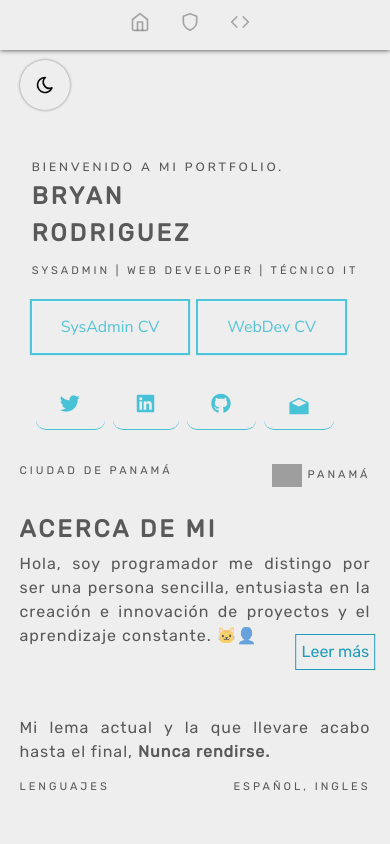
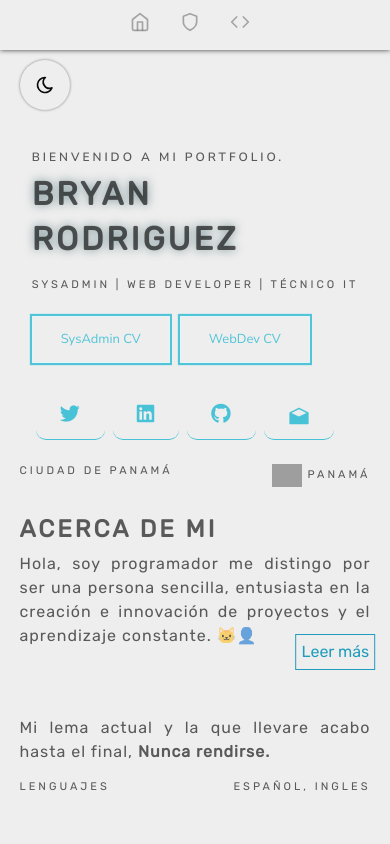
Before and after one commit to Serphp/portf-serph, a React (Vite) app: page / in a window 390 px wide. Shown: the top 844 px of the page. Built offline with nearby package versions, Linux system fonts and the light colour scheme; grey boxes are pictures that could not be loaded.

Commit message:
fix style: Mobile home & experiences.

```diff
--- a/components/Experiences.jsx
+++ b/components/Experiences.jsx
@@ -27,7 +27,7 @@ export default function Experiences() {
                 <h5> Quality Practices </h5>
 
                     <div className="practices">
-                        <ul className="">
+
                             <li className="subpractices"><i></i>Consistencia en el estilo de código </li>
                             <li className="subpractices"><i></i> Comentarios y documentación </li>
                             <li className="subpractices"><i></i> Pruebas unitarias y de integración </li>
@@ -35,7 +35,7 @@ export default function Experiences() {
                             <li className="subpractices"><i></i> Control de versiones </li>
                             <li className="subpractices"><i></i> Metodologías ágiles </li>
                             <li className="subpractices"><i></i> Mantenimiento proactivos </li>
-                        </ul>
+
                     </div>
 
                 </div>
--- a/src/styles/Extras/_sliderexp.scss
+++ b/src/styles/Extras/_sliderexp.scss
@@ -15,19 +15,6 @@
     // height: 100vh;
     // }
 
-    h1 {
-    font-weight: 700;
-    letter-spacing: -1.5px;
-    margin: 0;
-    margin-bottom: 15px;
-    }
-
-    h1.title {
-    font-size: 45px;
-    line-height: 45px;
-    margin: 0;
-    text-shadow: 0 0 10px rgba(16, 64, 74, 0.5);
-    }
 
     p {
     font-size: 14px;
--- a/src/styles/Global.scss
+++ b/src/styles/Global.scss
@@ -364,12 +364,23 @@ article {
 //
 
 h1 {
-  font-size: 2.3em;
+  font-size: 2.5em;
   font-family: 'Rubik', sans-serif !important;
   font-weight: 600;
   text-align: left;
   @media screen and (max-width: 600px) {
     font-size: 1.5em;
+  }
+}
+
+
+h1.title {
+  font-size: 55px;
+  line-height: 45px;
+  margin: 0;
+  text-shadow: 0 0 10px rgba(16, 64, 74, 0.5);
+  @media screen and (max-width: 600px) {
+    font-size: 2.5em;
   }
 }
 
@@ -1228,7 +1239,7 @@ code {
   justify-content: center;
   align-items: center;
   gap: 5px;
-  margin: 20px;
+  margin-bottom: 10px;
   .subpractices{
     font-size: 1.2em;
     margin: 10px;
@@ -1393,12 +1404,22 @@ code {
 }
 
 .name {
-  justify-content: center;
-  //font-size: 1.5em;
+  //justify-content: center;
   font-weight: 600;
   color: #94d8e4 !important;
   margin: 0 auto;
   padding: 10px;
+  @media screen and (max-width: 600px) {
+    font-size: 16px;
+    margin: 0;
+    padding: 0;
+  }
+  @media screen and (max-width: 400px) {
+    font-size: 13px;
+    margin: 0;
+    padding: 0;
+
+  }
 }
 
   .show {
```
